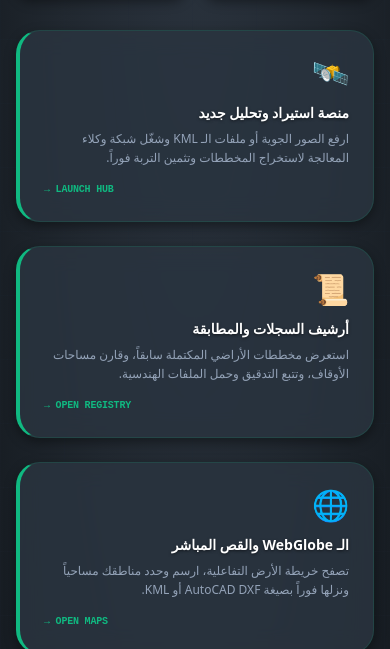
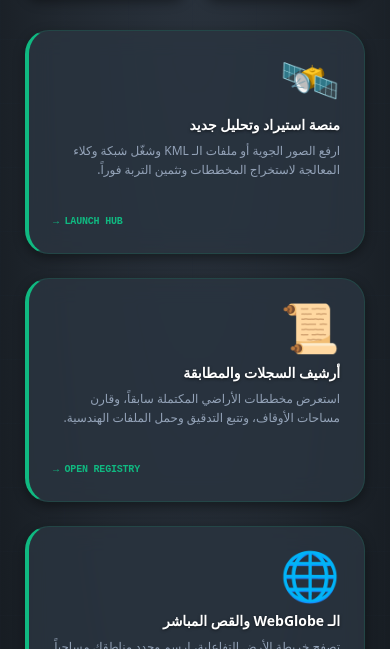
Before and after one commit to zly207251-commits/landCladdificationProject, a Next.js app in the folder land-classification-frontend/: page / in a window 390 px wide. Shown: the part 507-1156 px from the top of the page. Built offline with nearby package versions, Linux system fonts and the light colour scheme; no server answers.

Commit message:
Enlarge card icons and make containers fully responsive to screen sizes

```diff
--- a/land-classification-frontend/app/page.tsx
+++ b/land-classification-frontend/app/page.tsx
@@ -68,7 +68,7 @@ export default function Home() {
       <div className="absolute inset-0 bg-[linear-gradient(to_right,#1e293b1a_1px,transparent_1px),linear-gradient(to_bottom,#1e293b1a_1px,transparent_1px)] bg-[size:4rem_4rem] pointer-events-none"></div>
 
       {/* Main Dashboard Grid */}
-      <div className="max-w-7xl mx-auto relative z-10 space-y-8">
+      <div className="w-full max-w-[95%] 2xl:max-w-[1600px] mx-auto relative z-10 space-y-8">
 
         {/* Welcome HUD Header */}
         <section className="border-b border-slate-800 pb-6 flex flex-col md:flex-row justify-between items-start md:items-center gap-4">
@@ -102,27 +102,27 @@ export default function Home() {
 
         {/* Giant Glowing Action Launchpad */}
         <section className="grid grid-cols-1 md:grid-cols-3 gap-6">
-          <Link href="/survey" className="engineering-glass glass-glow-cyan hover:scale-[1.01] transition-all p-6 rounded-3xl flex flex-col justify-between h-48 border-l-4 border-l-cyan-400">
+          <Link href="/survey" className="engineering-glass glass-glow-cyan hover:scale-[1.01] transition-all p-6 rounded-3xl flex flex-col justify-between h-56 border-l-4 border-l-cyan-400">
             <div>
-              <span className="text-3xl">🛰️</span>
+              <span className="text-5xl block mb-2">🛰️</span>
               <h3 className="text-white font-bold text-sm mt-3">منصة استيراد وتحليل جديد</h3>
               <p className="text-xs text-slate-400 mt-1.5 leading-relaxed">ارفع الصور الجوية أو ملفات الـ KML وشغّل شبكة وكلاء المعالجة لاستخراج المخططات وتثمين التربة فوراً.</p>
             </div>
             <span className="text-[10px] text-cyan-400 font-mono-tech self-end font-bold">LAUNCH HUB →</span>
           </Link>
 
-          <Link href="/history" className="engineering-glass glass-glow-cyan hover:scale-[1.01] transition-all p-6 rounded-3xl flex flex-col justify-between h-48 border-l-4 border-l-cyan-400">
+          <Link href="/history" className="engineering-glass glass-glow-cyan hover:scale-[1.01] transition-all p-6 rounded-3xl flex flex-col justify-between h-56 border-l-4 border-l-cyan-400">
             <div>
-              <span className="text-3xl">📜</span>
+              <span className="text-5xl block mb-2">📜</span>
               <h3 className="text-white font-bold text-sm mt-3">أرشيف السجلات والمطابقة</h3>
               <p className="text-xs text-slate-400 mt-1.5 leading-relaxed">استعرض مخططات الأراضي المكتملة سابقاً، وقارن مساحات الأوقاف، وتتبع التدقيق وحمل الملفات الهندسية.</p>
             </div>
             <span className="text-[10px] text-cyan-400 font-mono-tech self-end font-bold">OPEN REGISTRY →</span>
           </Link>
 
-          <Link href="/cesium" className="engineering-glass glass-glow-cyan hover:scale-[1.01] transition-all p-6 rounded-3xl flex flex-col justify-between h-48 border-l-4 border-l-cyan-400">
+          <Link href="/cesium" className="engineering-glass glass-glow-cyan hover:scale-[1.01] transition-all p-6 rounded-3xl flex flex-col justify-between h-56 border-l-4 border-l-cyan-400">
             <div>
-              <span className="text-3xl">🌐</span>
+              <span className="text-5xl block mb-2">🌐</span>
               <h3 className="text-white font-bold text-sm mt-3">الـ WebGlobe والقص المباشر</h3>
               <p className="text-xs text-slate-400 mt-1.5 leading-relaxed">تصفح خريطة الأرض التفاعلية، ارسم وحدد مناطقك مساحياً ونزلها فوراً بصيغة AutoCAD DXF أو KML.</p>
             </div>
--- a/land-classification-frontend/app/settings/page.tsx
+++ b/land-classification-frontend/app/settings/page.tsx
@@ -92,7 +92,7 @@ export default function SettingsPage() {
     <main className="min-h-screen bg-[#212830] bg-[radial-gradient(ellipse_at_top,_var(--tw-gradient-stops))] from-[#2b343f] via-[#212830] to-[#12171c] p-4 md:p-8 relative">
       <div className="absolute inset-0 bg-[linear-gradient(to_right,#1e293b1a_1px,transparent_1px),linear-gradient(to_bottom,#1e293b1a_1px,transparent_1px)] bg-[size:4rem_4rem] pointer-events-none"></div>
 
-      <div className="max-w-7xl mx-auto grid gap-6 lg:grid-cols-[280px_1fr] relative z-10">
+      <div className="w-full max-w-[95%] 2xl:max-w-[1600px] mx-auto grid gap-6 lg:grid-cols-[280px_1fr] relative z-10">
 
         {/* القائمة الجانبية */}
         <aside className="engineering-glass p-6 rounded-3xl border border-slate-800 shadow-xl flex flex-col justify-between h-fit gap-6">
--- a/land-classification-frontend/app/survey/page.tsx
+++ b/land-classification-frontend/app/survey/page.tsx
@@ -80,7 +80,7 @@ export default function SurveyPage() {
     <div className="min-h-screen bg-[#212830] bg-[radial-gradient(ellipse_at_top,_var(--tw-gradient-stops))] from-[#2b343f] via-[#212830] to-[#12171c] p-4 md:p-8 relative">
       <div className="absolute inset-0 bg-[linear-gradient(to_right,#1e293b1a_1px,transparent_1px),linear-gradient(to_bottom,#1e293b1a_1px,transparent_1px)] bg-[size:4rem_4rem] pointer-events-none"></div>
 
-      <div className="max-w-4xl mx-auto relative z-10 space-y-6">
+      <div className="w-full max-w-[95%] xl:max-w-[85%] 2xl:max-w-[1400px] mx-auto relative z-10 space-y-6">
         {/* Title HUD Header */}
         <div className="flex items-center justify-between border-b border-slate-800 pb-4">
           <div>
```
